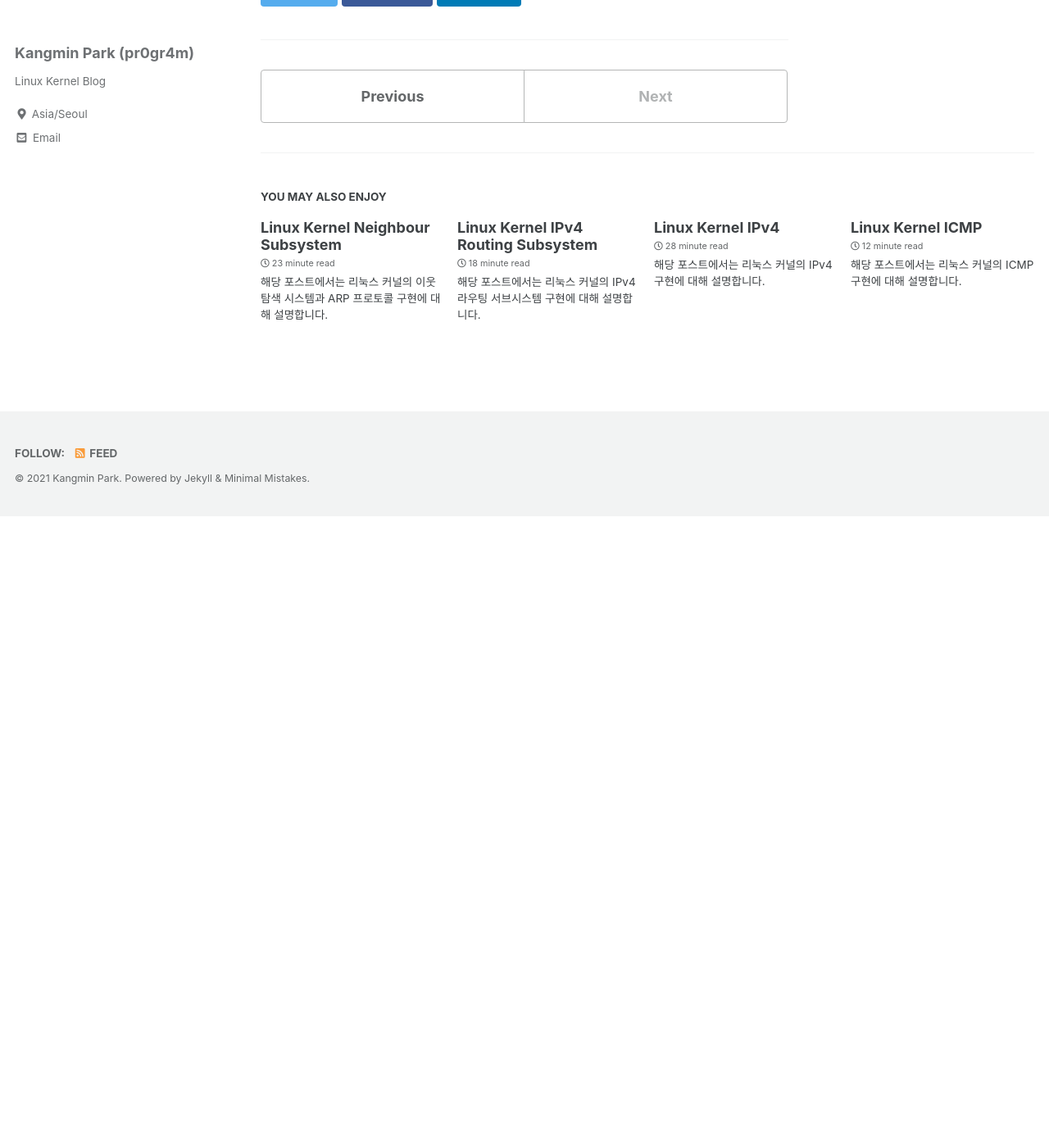
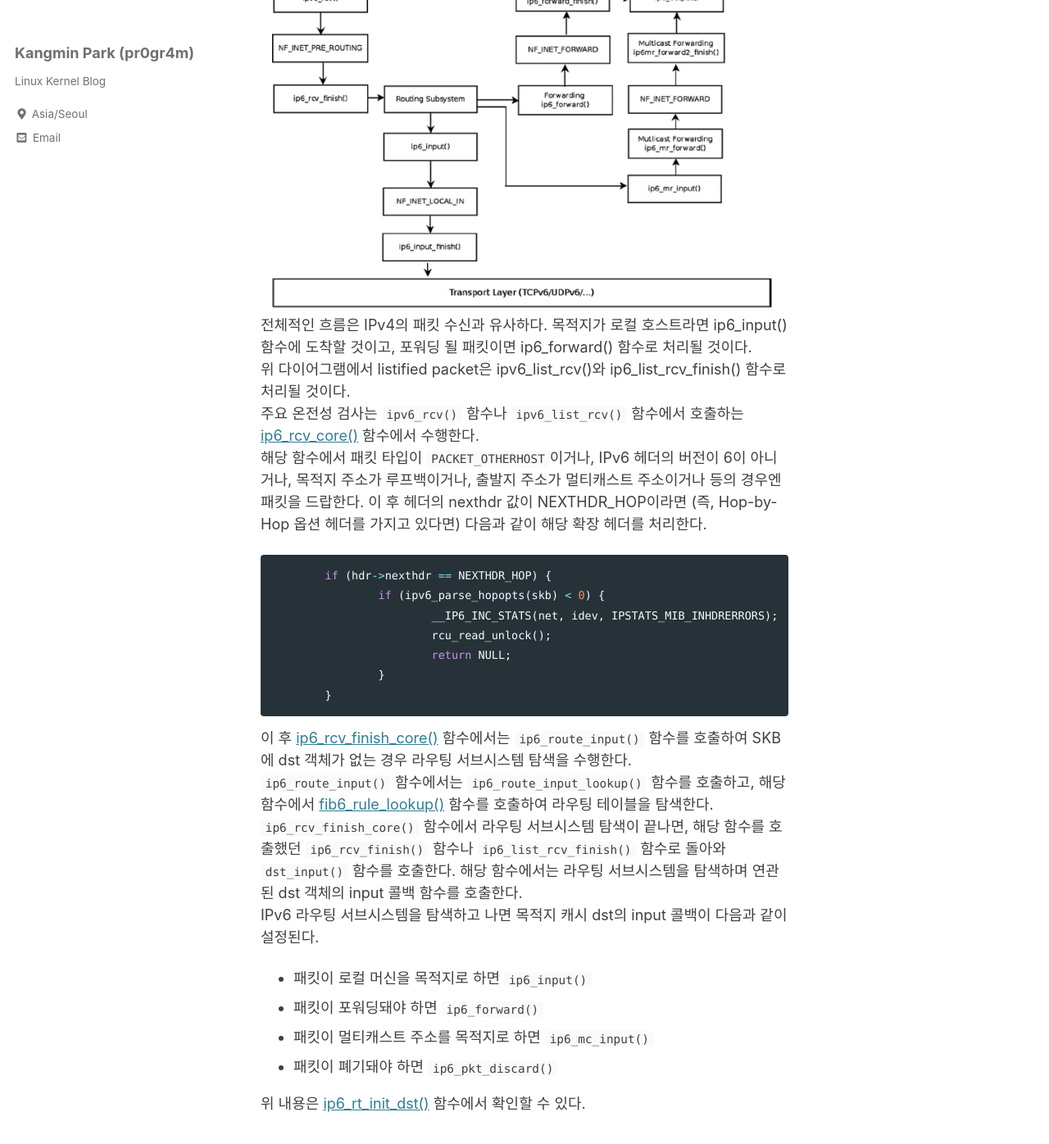
Before and after one commit to pr0gr4m/pr0gr4m.github.io, a Jekyll site: the page built from _posts/2021-07-18-ipv6.md, in a window 1280 px wide and 1400 px high, scrolled down 10338 px. Shown: the top 1396 px of the window at 82% size. Built offline with Jekyll 4.4.1, drawn with Linux system fonts in a browser that asks for light colours; cached includes are drawn as plain includes; before the commit the page ends 10968 px from its top, so only the background shows below that; some of the changed text lies outside the part shown.

Commit message:
Update IPv6

````diff
--- a/_posts/2021-07-18-ipv6.md
+++ b/_posts/2021-07-18-ipv6.md
@@ -275,3 +275,35 @@ IPv6 자동설정은 부팅 시 시작된다. 노드는 자신의 인터페이
 해당 내용은 [inet6_ifaddr](https://elixir.bootlin.com/linux/latest/source/include/net/if_inet6.h#L37) 구조체의 ```prefered_lft``` 필드와 ```valid_lft``` 필드로 표현된다.
 
 ## IPv6 패킷 수신
+
+IPv6 패킷 수신 Flow를 간단하게 도식화하면 다음과 같다.
+![ipv6_rcv](https://github.com/pr0gr4m/pr0gr4m.github.io/blob/master/img/ipv6_rcv.png?raw=true)
+전체적인 흐름은 IPv4의 패킷 수신과 유사하다. 목적지가 로컬 호스트라면 ip6_input() 함수에 도착할 것이고, 포워딩 될 패킷이면 ip6_forward() 함수로 처리될 것이다.
+위 다이어그램에서 listified packet은 ipv6_list_rcv()와 ip6_list_rcv_finish() 함수로 처리될 것이다.
+주요 온전성 검사는 ```ipv6_rcv()``` 함수나 ```ipv6_list_rcv()``` 함수에서 호출하는 [ip6_rcv_core()](https://elixir.bootlin.com/linux/latest/source/net/ipv6/ip6_input.c#L145) 함수에서 수행한다.
+해당 함수에서 패킷 타입이 ```PACKET_OTHERHOST```이거나, IPv6 헤더의 버전이 6이 아니거나, 목적지 주소가 루프백이거나, 출발지 주소가 멀티캐스트 주소이거나 등의 경우엔 패킷을 드랍한다. 이 후 헤더의 nexthdr 값이 NEXTHDR_HOP이라면 (즉, Hop-by-Hop 옵션 헤더를 가지고 있다면) 다음과 같이 해당 확장 헤더를 처리한다.
+```c
+	if (hdr->nexthdr == NEXTHDR_HOP) {
+		if (ipv6_parse_hopopts(skb) < 0) {
+			__IP6_INC_STATS(net, idev, IPSTATS_MIB_INHDRERRORS);
+			rcu_read_unlock();
+			return NULL;
+		}
+	}
+```
+이 후 [ip6_rcv_finish_core()](https://elixir.bootlin.com/linux/latest/source/net/ipv6/ip6_input.c#L49) 함수에서는 ```ip6_route_input()``` 함수를 호출하여 SKB에 dst 객체가 없는 경우 라우팅 서브시스템 탐색을 수행한다.
+```ip6_route_input()``` 함수에서는 ```ip6_route_input_lookup()``` 함수를 호출하고, 해당 함수에서 [fib6_rule_lookup()](https://elixir.bootlin.com/linux/latest/source/net/ipv6/fib6_rules.c#L91) 함수를 호출하여 라우팅 테이블을 탐색한다.
+```ip6_rcv_finish_core()``` 함수에서 라우팅 서브시스템 탐색이 끝나면, 해당 함수를 호출했던 ```ip6_rcv_finish()``` 함수나 ```ip6_list_rcv_finish()``` 함수로 돌아와 ```dst_input()``` 함수를 호출한다. 해당 함수에서는 라우팅 서브시스템을 탐색하며 연관된 dst 객체의 input 콜백 함수를 호출한다.
+IPv6 라우팅 서브시스템을 탐색하고 나면 목적지 캐시 dst의 input 콜백이 다음과 같이 설정된다.
+* 패킷이 로컬 머신을 목적지로 하면 ```ip6_input()```
+* 패킷이 포워딩돼야 하면 ```ip6_forward()```
+* 패킷이 멀티캐스트 주소를 목적지로 하면 ```ip6_mc_input()```
+* 패킷이 폐기돼야 하면 ```ip6_pkt_discard()```
+
+위 내용은 [ip6_rt_init_dst()](https://elixir.bootlin.com/linux/latest/source/net/ipv6/route.c#L1079) 함수에서 확인할 수 있다.
+
+### 로컬 전달
+
+로컬 전달을 위한 [ip6_input()](https://elixir.bootlin.com/linux/latest/source/net/ipv6/ip6_input.c#L470) 함수는 넷필터 콜백 이후 [ip6_input_finish()](https://elixir.bootlin.com/linux/latest/source/net/ipv6/ip6_input.c#L460) 함수를 호출하도록 등록한다.
+```ip6_input_finish()``` 함수는 결국 ```ip6_protocol_deliver_rcu()``` 함수를 호출하여 로컬 전달에 관한 내용을 처리한다.
+[ip6_protocol_deliver_rcu()](https://elixir.bootlin.com/linux/latest/source/net/ipv6/ip6_input.c#L350) 함수의 주요 내용은 다음과 같다.
````
Also changed, not shown: img/ipv6_rcv.png (added).
